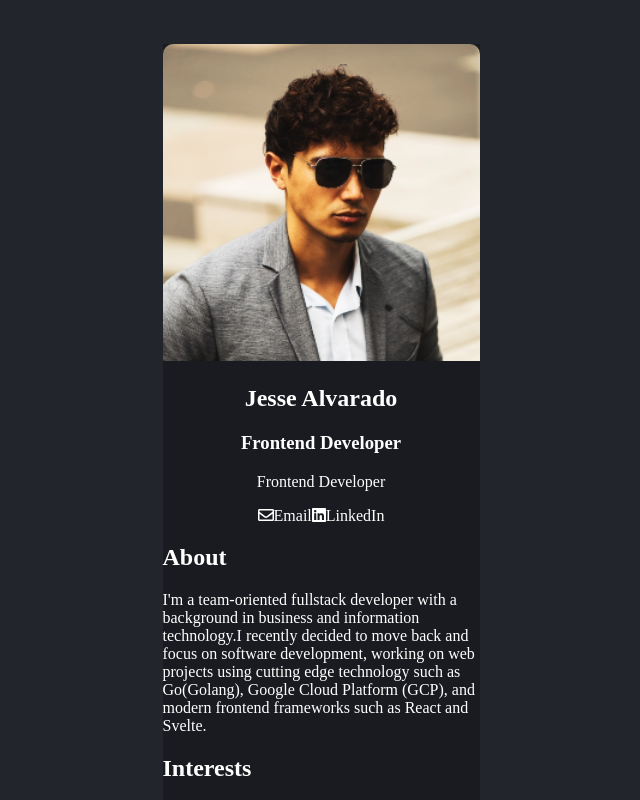
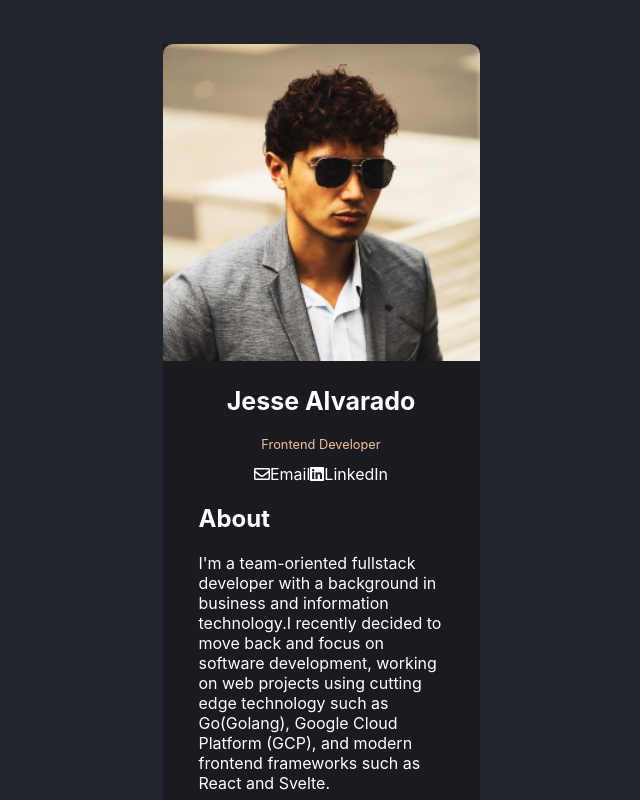
Before and after one commit to alvara/scrimba-business-card, a React (Create React App) app: page / in a window 1280 px wide. Shown: the top 800 px of the page, without its empty margins (319-959 px from the left). Built offline with nearby package versions, Linux system fonts and the light colour scheme.

Commit message:
organize nav and style

```diff
--- a/src/App.jsx
+++ b/src/App.jsx
@@ -1,13 +1,18 @@
 import React from 'react'
-import Title from './components/Title'
+import Nav from './components/Nav'
 import Content from './components/Content'
 import Footer from './components/Footer'
+import profile from './assets/profile.png'
 
 export default function App() {
   return (
     <div className='app'>
-      <Title />
-      <Content />
+      <img src={profile} alt="profile" className='profile'/>
+
+      <div className='container'>
+        <Nav />
+        <Content />
+      </div>
       <Footer />
     </div>
   )
--- a/src/App.scss
+++ b/src/App.scss
@@ -1,5 +1,6 @@
 body {
   background-color: #23252C;
+  font-family: 'Inter', sans-serif;
 }
 
 .app {
@@ -8,16 +9,37 @@ body {
   max-width: 317px;
   margin: 44px auto;
   border-radius: 0 0 10px 10px;
+
+  .container {
+    padding: 0px 36px 24px 36px;
+  }
 }
 
-nav {
-  text-align: center;
-}
-
-nav img {
+.profile {
   width: 100%;
   height: 317px;
   object-fit: cover;
   overflow: hidden;
   border-radius: 10px 10px 0 0;
 }
+
+nav {
+  text-align: center;
+
+  h1 {
+    font-style: normal;
+    font-weight: bold;
+    font-size: 25px;
+    line-height: 30px;
+    color: #FFFFFF;
+  }
+
+  h3 {
+    font-style: normal;
+    font-weight: normal;
+    font-size: 12.8px;
+    line-height: 15px;
+    text-align: center;
+    color: #F3BF99;
+  }
+}
--- a/src/components/Title.jsx
+++ b/src/components/Nav.jsx
@@ -2,15 +2,12 @@ import { faLinkedin } from '@fortawesome/free-brands-svg-icons'
 import { faEnvelope } from '@fortawesome/free-regular-svg-icons'
 import { FontAwesomeIcon } from '@fortawesome/react-fontawesome'
 import React from 'react'
-import profile from '../assets/profile.png'
 
-export default function Title() {
+export default function Nav() {
   return (
     <nav>
-      <img src={profile} alt="profile"/>
       <h1>Jesse Alvarado</h1>
       <h3>Frontend Developer</h3>
-      <p>Frontend Developer</p>
 
       <a className='btn'><FontAwesomeIcon icon={faEnvelope} />Email</a>
       <a className='btn btn-primary'><FontAwesomeIcon icon={faLinkedin} />LinkedIn</a>
--- a/src/index.html
+++ b/src/index.html
@@ -1,5 +1,9 @@
 <html>
     <head>
+      <!-- Google fonts -->
+      <link rel="preconnect" href="https://fonts.googleapis.com">
+      <link rel="preconnect" href="https://fonts.gstatic.com" crossorigin>
+      <link href="https://fonts.googleapis.com/css2?family=Inter:wght@400;500;700&display=swap" rel="stylesheet">
     </head>
     <body>
         <div id="root"></div>
```
